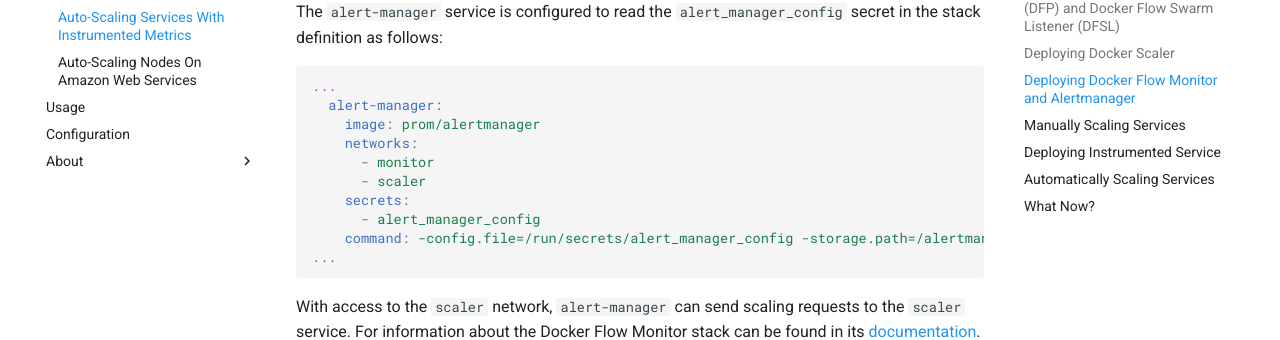
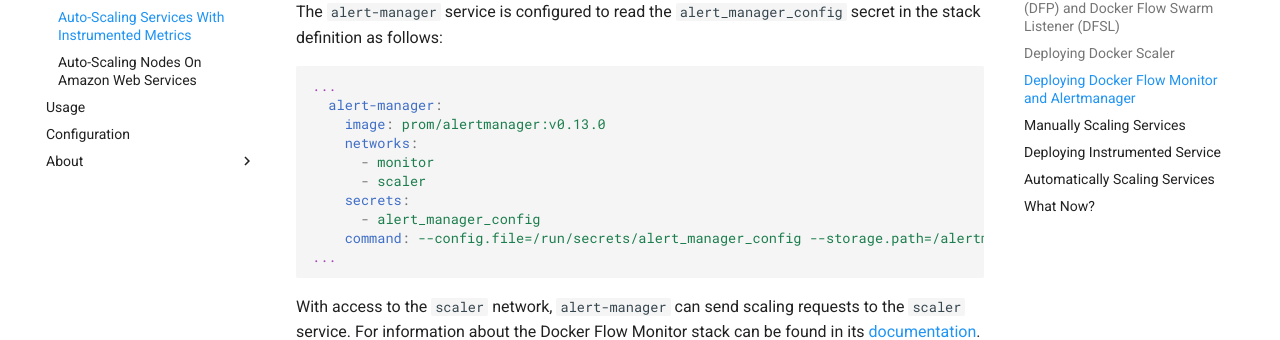
Before and after one commit to thomasjpfan/docker-scaler, an MkDocs documentation site: the page built from docs/service-scale.md, in a window 1280 px wide and 900 px high, scrolled down 3523 px. Shown: the part 145-485 px from the top of the window. Built offline with MkDocs 1.6.1 and Material for MkDocs 9.7.7, drawn with Linux system fonts in a browser that asks for light colours; comment, search, counter and statistics services are not loaded; old or Windows-style settings are respelled for this version of MkDocs.

Commit message:
ENH: Update alertmanager

````diff
--- a/docs/service-scale.md
+++ b/docs/service-scale.md
@@ -152,13 +152,13 @@ The `alert-manager` service is configured to read the `alert_manager_config` sec
 ```yaml
 ...
   alert-manager:
-    image: prom/alertmanager
+    image: prom/alertmanager:v0.13.0
     networks:
       - monitor
       - scaler
     secrets:
       - alert_manager_config
-    command: -config.file=/run/secrets/alert_manager_config -storage.path=/alertmanager
+    command: --config.file=/run/secrets/alert_manager_config --storage.path=/alertmanager
 ...
 ```
 
````
Also changed, not shown: README.md (+1 -1 lines), 5 other files.
